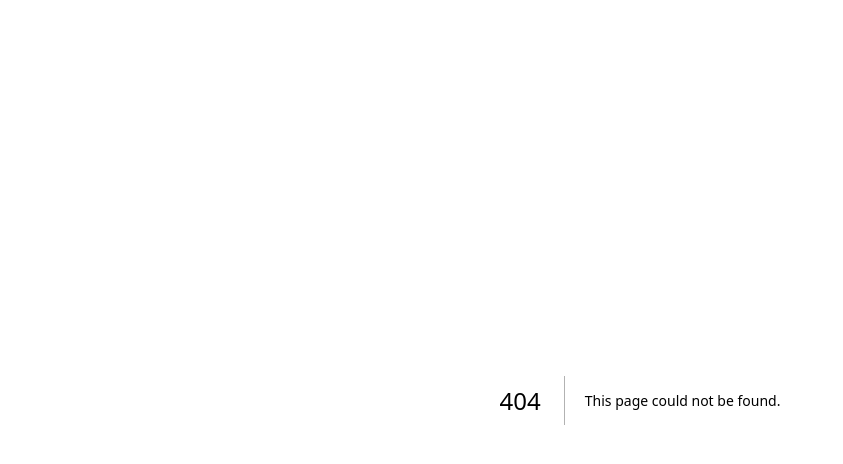
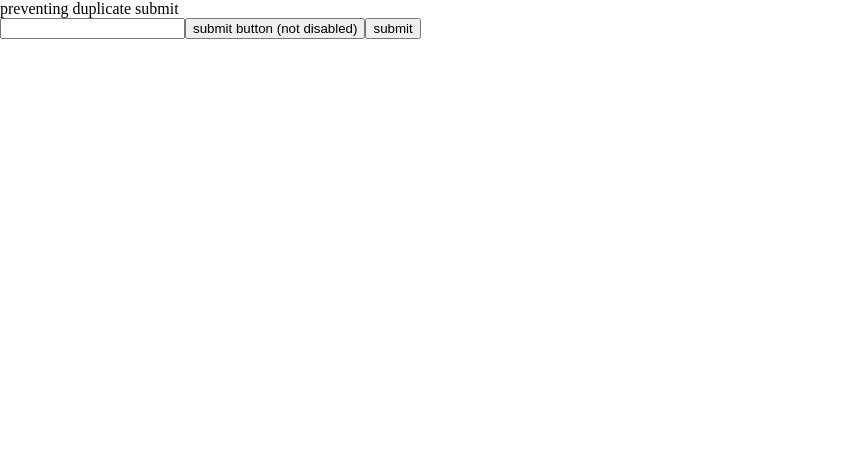
Before and after one commit to shimech/multi-page-form-sample, a Next.js app: page /preventing-duplicate-submit in a window 1280 px wide. Before the commit this address had no page. Shown: the top 464 px of the page, without its empty margins (0-843 px from the left). Built offline with nearby package versions, Linux system fonts and the light colour scheme.

Commit message:
prevent duplicate submit

```diff
--- a/src/pages/index.tsx
+++ b/src/pages/index.tsx
@@ -17,6 +17,11 @@ export default function Home() {
           <li>
             <Link href="/swr">SWR</Link>
           </li>
+          <li>
+            <Link href="/preventing-duplicate-submit">
+              preventing duplicate submit
+            </Link>
+          </li>
         </ul>
       </main>
     </>
--- /dev/null
+++ b/src/pages/preventing-duplicate-submit/index.tsx
@@ -0,0 +1,34 @@
+import { SubmitHandler, useForm } from "react-hook-form";
+
+type FormState = {
+  name: string;
+};
+
+export default function Page() {
+  const {
+    register,
+    handleSubmit,
+    formState: { isSubmitting },
+  } = useForm<FormState>({
+    defaultValues: {
+      name: "",
+    },
+  });
+  const onSubmit: SubmitHandler<FormState> = async (data) => {
+    console.log("start submit...");
+    await new Promise((resolve) => setTimeout(resolve, 5000));
+    console.log(`submit: [${JSON.stringify(data)}]`);
+  };
+  return (
+    <>
+      <div>preventing duplicate submit</div>
+      <form onSubmit={handleSubmit(onSubmit)}>
+        <input type="text" {...register("name")} />
+        <button type="submit">submit button (not disabled)</button>
+        <button type="submit" disabled={isSubmitting}>
+          submit
+        </button>
+      </form>
+    </>
+  );
+}
```
